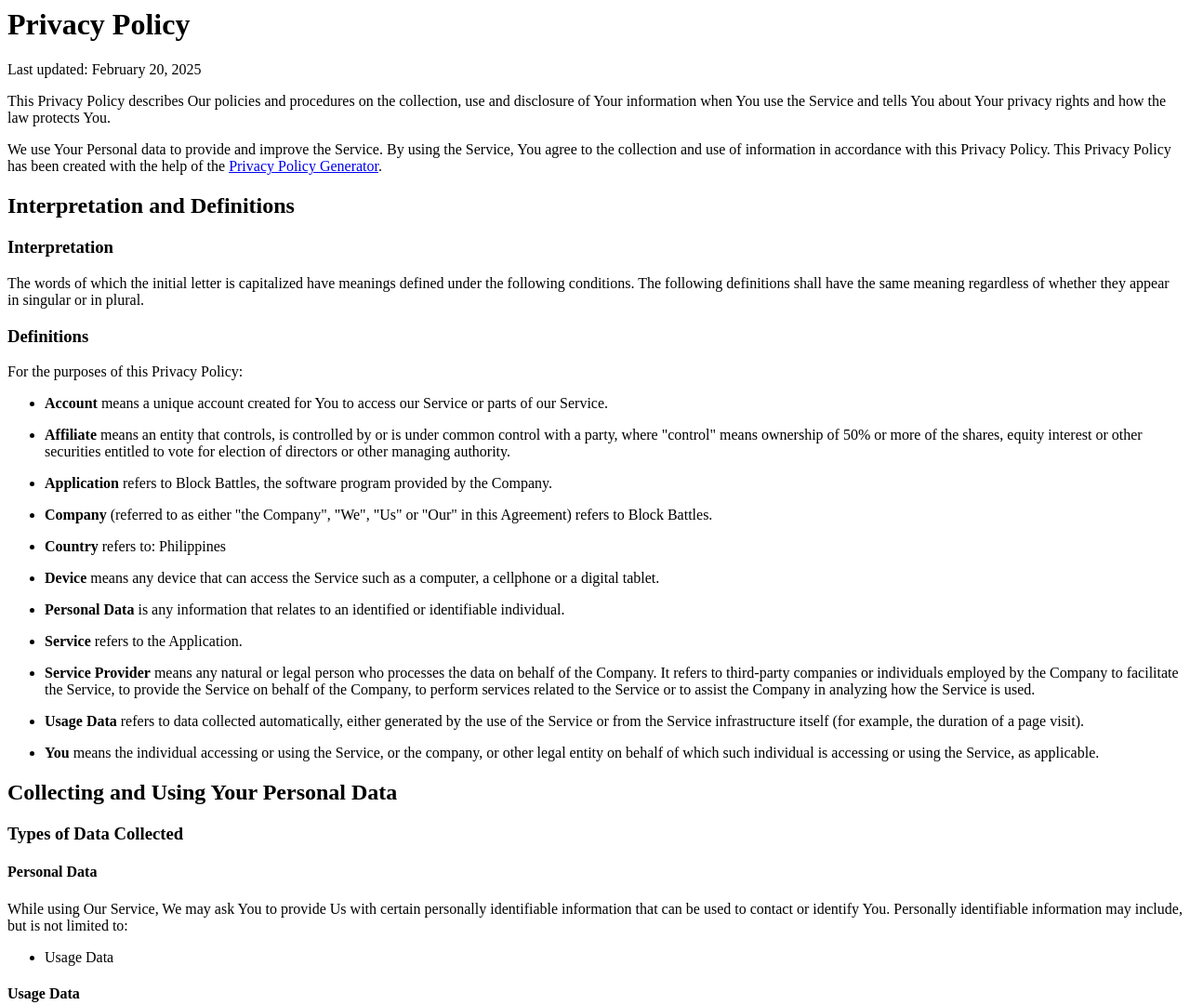
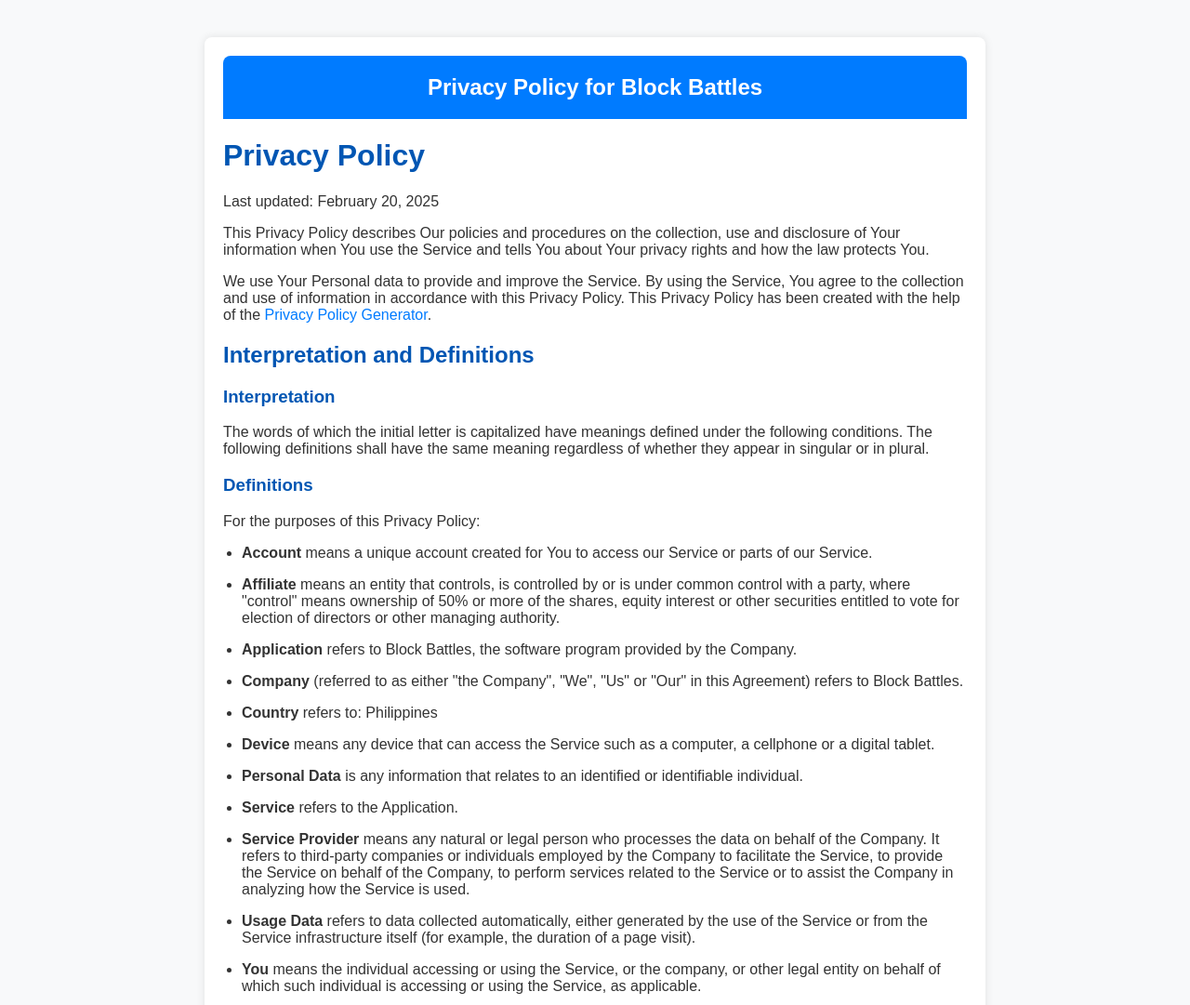
Before and after one commit to AbyzaApps/Block_Battles_Policy, a plain HTML site: page index.html in a window 1280 px wide. Shown: the top 1081 px of the page at 93% size. Drawn offline with Linux system fonts and the light colour scheme.

Commit message:
Add files via upload

```diff
--- a/index.html
+++ b/index.html
@@ -1,4 +1,17 @@
-<h1>Privacy Policy</h1>
+<!DOCTYPE html>
+<html lang="en">
+<head>
+    <meta charset="UTF-8">
+    <meta name="viewport" content="width=device-width, initial-scale=1.0">
+    <title>Privacy Policy - Block Battles</title>
+    <link rel="stylesheet" href="styles.css">
+</head>
+<body>
+
+    <div class="container">
+        <div class="header">Privacy Policy for Block Battles</div>
+
+        <h1>Privacy Policy</h1>
 <p>Last updated: February 20, 2025</p>
 <p>This Privacy Policy describes Our policies and procedures on the collection, use and disclosure of Your information when You use the Service and tells You about Your privacy rights and how the law protects You.</p>
 <p>We use Your Personal data to provide and improve the Service. By using the Service, You agree to the collection and use of information in accordance with this Privacy Policy. This Privacy Policy has been created with the help of the <a href="https://www.termsfeed.com/privacy-policy-generator/" target="_blank">Privacy Policy Generator</a>.</p>
@@ -134,3 +147,7 @@
 <ul>
 <li>By email: abyzaapps@gmail.com</li>
 </ul>
+    </div>
+
+</body>
+</html>
--- /dev/null
+++ b/styles.css
@@ -0,0 +1,50 @@
+/* General Page Styling */
+body {
+    font-family: Arial, sans-serif;
+    margin: 0;
+    padding: 0;
+    background-color: #f8f9fa;
+    color: #333;
+}
+
+/* Main Content Container */
+.container {
+    max-width: 800px;
+    margin: 40px auto;
+    padding: 20px;
+    background: white;
+    box-shadow: 0 0 10px rgba(0, 0, 0, 0.1);
+    border-radius: 8px;
+}
+
+/* Header Styling */
+.header {
+    text-align: center;
+    padding: 20px;
+    background: #007bff;
+    color: white;
+    font-size: 24px;
+    font-weight: bold;
+    border-top-left-radius: 8px;
+    border-top-right-radius: 8px;
+}
+
+/* Headings */
+h1, h2, h3, h4 {
+    color: #0056b3;
+}
+
+/* List Styles */
+ul {
+    padding-left: 20px;
+}
+
+/* Links */
+a {
+    color: #007bff;
+    text-decoration: none;
+}
+
+a:hover {
+    text-decoration: underline;
+}
```
